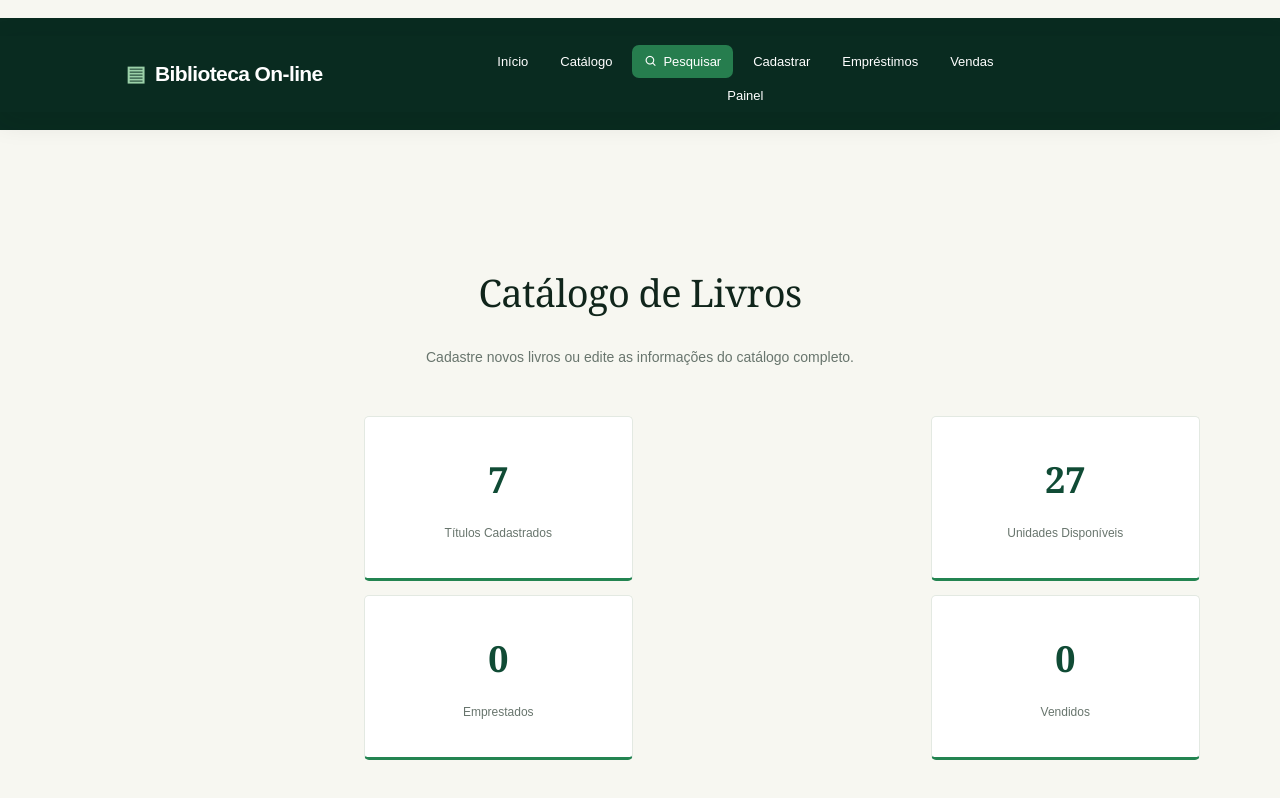
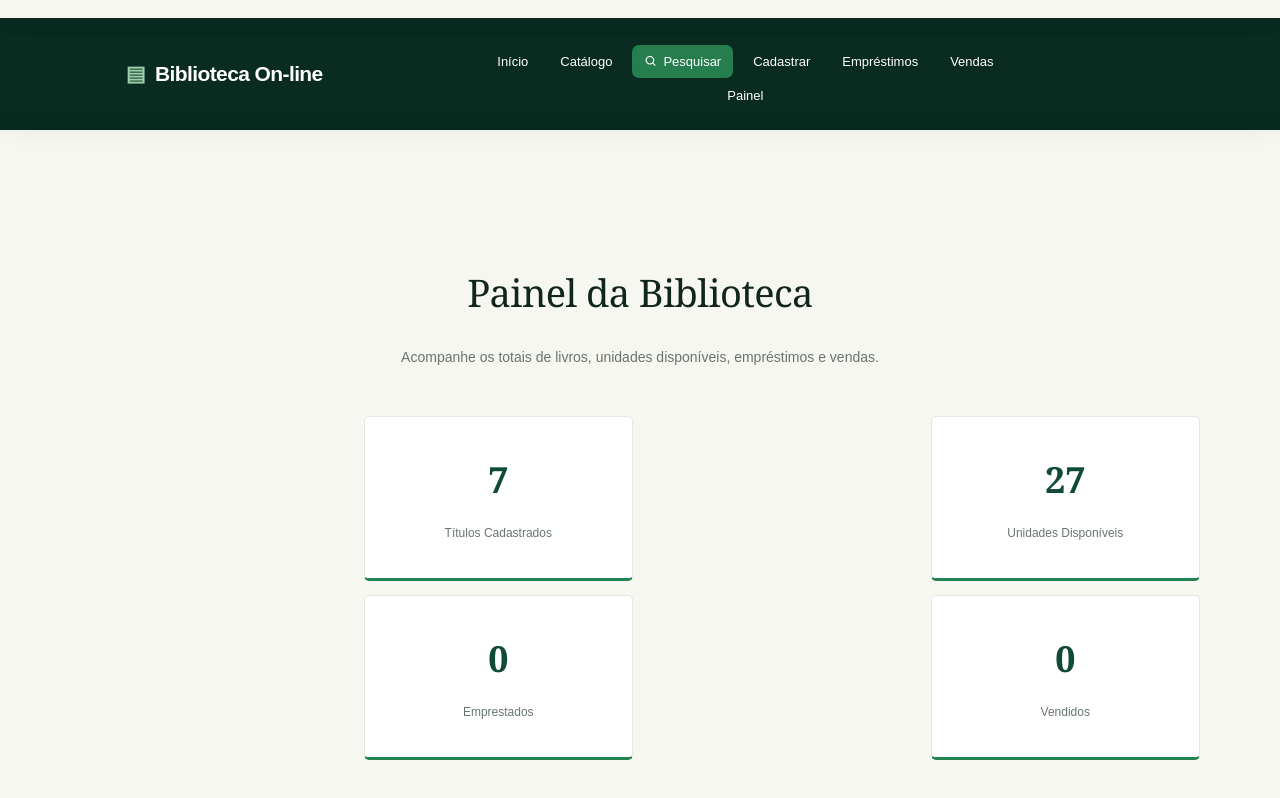
Before and after one commit to Lyncon450f/trabalho-do-ricardin, a plain HTML site: page painel.html in a window 1280 px wide. Drawn offline with nearby package versions, Linux system fonts and the light colour scheme; no server answers; a web font is replaced by a local one.

Commit message:
Personaliza o título da página painel.html

```diff
--- a/painel.html
+++ b/painel.html
@@ -296,9 +296,9 @@
 
         <div class="cat-header">
 
-            <h2>Catálogo de Livros</h2>
+            <h2>Painel da Biblioteca</h2>
 
-            <p>Cadastre novos livros ou edite as informações do catálogo completo.</p>
+            <p>Acompanhe os totais de livros, unidades disponíveis, empréstimos e vendas.</p>
 </div>
 
 
```
